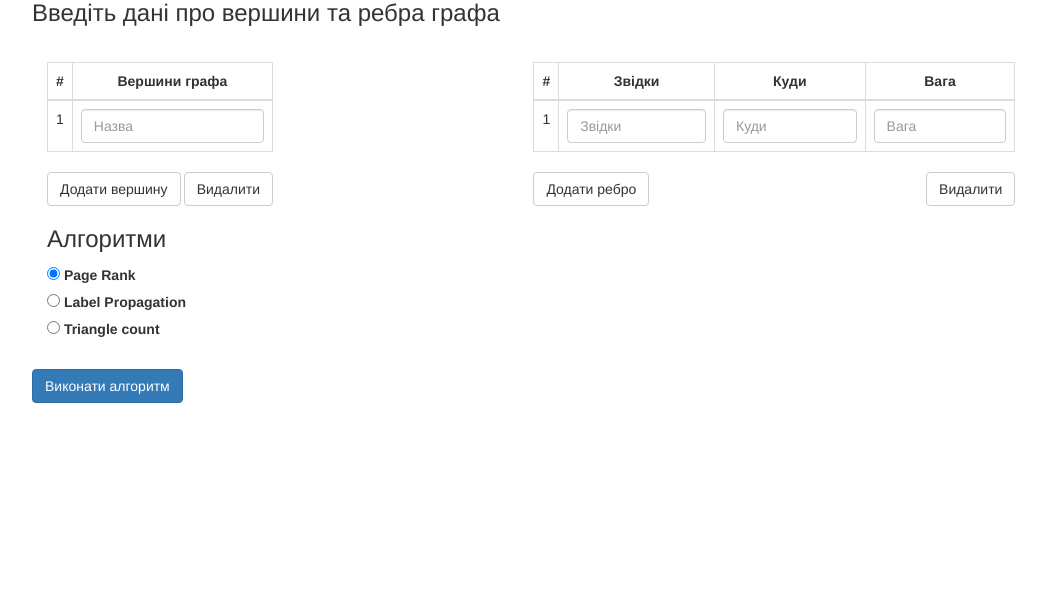
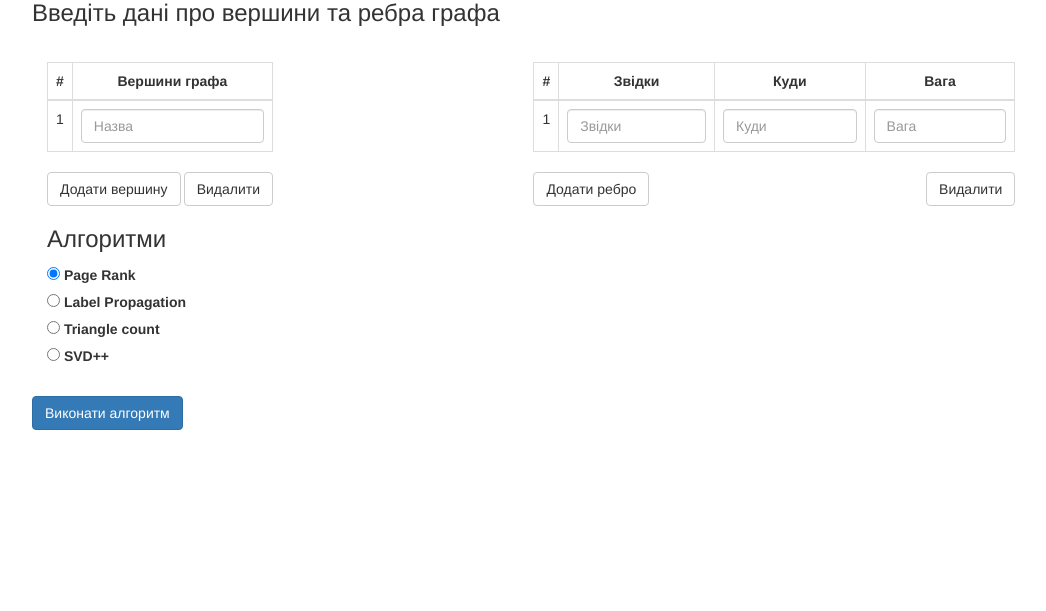
Before and after one commit to andrey-tereshchenko/Graphs_Operating, a Django app: page /graph/ in a window 1280 px wide. Shown: the part 130-741 px from the top of the page, without its empty margins (32-1078 px from the left). Before the commit the page ends 533 px from the top, so only its background shows below. Run offline with Django 3.2, Linux system fonts and the light colour scheme; some libraries are stand-ins or nearby versions.

Commit message:
Added python surprise library and added svd plus plus algorithm

```diff
--- a/graph_app/views.py
+++ b/graph_app/views.py
@@ -3,6 +3,8 @@ import csv
 
 from django.http import JsonResponse
 from django.shortcuts import render
+import pandas as pd
+import surprise
 from rest_framework.utils import json
 from rest_framework.views import APIView
 import networkx as nx
@@ -28,6 +30,10 @@ def choose_algorithm(algorithm, graph):
         result = nx.triangles(graph)
         print(result)
         return result
+    elif algorithm == 'svd':
+        result = nx.triangles(graph)
+        print(result)
+        return result
 
 
 def transform_graph_from_csv(file):
@@ -42,6 +48,30 @@ def transform_graph_from_csv(file):
             edges.append((rows['src'], rows['dst'], int(rows['w'])))
             weights.append(rows['w'])
     return vertex, edges
+
+
+def transform_graph_to_dataset(graph):
+    from_list = list()
+    to_list = list()
+    weight_list = list()
+    for e in graph.edges(data=True):
+        from_list.append(e[0])
+        to_list.append(e[1])
+        weight_list.append(e[2]['weight'])
+    data = pd.DataFrame({'from': from_list, 'to': to_list, 'weight': weight_list})
+    return data
+
+
+def svd_algorithm(graph):
+    dataset = transform_graph_to_dataset(graph)
+    lower_weight = dataset['weight'].min()
+    upper_weight = dataset['weight'].max()
+    reader = surprise.Reader(rating_scale=(0, 10))
+    data = surprise.Dataset.load_from_df(dataset, reader)
+    alg = surprise.SVDpp()
+    alg.fit(data.build_full_trainset())
+    pred = alg.predict(uid='Alan', iid='Eragon')
+    print(pred.est)
 
 
 class GraphView(APIView):
@@ -66,7 +96,9 @@ class GraphView(APIView):
                 vertex.append(my_data[label_v + str(i)])
             for i in range(edges_count):
                 edges.append(
-                    (my_data[label_src + str(i)], my_data[label_dest + str(i)], int(my_data[label_weight + str(i)])))
+                    (
+                        my_data[label_src + str(i)], my_data[label_dest + str(i)],
+                        int(my_data[label_weight + str(i)])))
                 weights.append(my_data[label_weight + str(i)])
         elif type_input == 'csv_input':
             print("csv_input")
@@ -84,4 +116,5 @@ class GraphView(APIView):
         data['result'] = result
         data['vertex'] = vertex
         data['algorithm'] = algorithm
+        svd_algorithm(G)
         return JsonResponse(data)
--- a/static/graph_app/js/main.js
+++ b/static/graph_app/js/main.js
@@ -102,11 +102,13 @@ $(document).ready(function () {
             data.append('edges_counter', edges_counter);
             var algorithm = '';
             if (document.getElementById('page_rank').checked) {
-                algorithm = "page_rank"
+                algorithm = "page_rank";
             } else if (document.getElementById('label_propagation').checked) {
-                algorithm = "label_propagation"
+                algorithm = "label_propagation";
             } else if (document.getElementById('triangle_count').checked) {
-                algorithm = "triangle_count"
+                algorithm = "triangle_count";
+            } else if (document.getElementById('svd').checked) {
+                algorithm = "svd";
             }
             var type_input = '';
             if (document.getElementById('radio1').checked) {
@@ -143,6 +145,12 @@ $(document).ready(function () {
                             message_result += result[i];
                         }
                     } else if (algorithm == 'triangle_count') {
+                        var v;
+                        for (v = 0; v < vertex.length; v++) {
+                            message_result += vertex[v];
+                            message_result += ': ' + result[vertex[v]] + ', ';
+                        }
+                    } else if (algorithm == 'svd') {
                         var v;
                         for (v = 0; v < vertex.length; v++) {
                             message_result += vertex[v];
--- a/templates/index.html
+++ b/templates/index.html
@@ -122,6 +122,12 @@
                     Triangle count
                 </label>
             </div>
+            <div class="form-check">
+                <label class="form-check-label">
+                    <input type="radio" class="form-check-input" id="svd" name="algorithm_r">
+                    SVD++
+                </label>
+            </div>
         </div>
         <button type="submit" class="btn btn-primary" style="margin-left: 5%; margin-top: 2%">Виконати алгоритм</button>
     </form>
```
